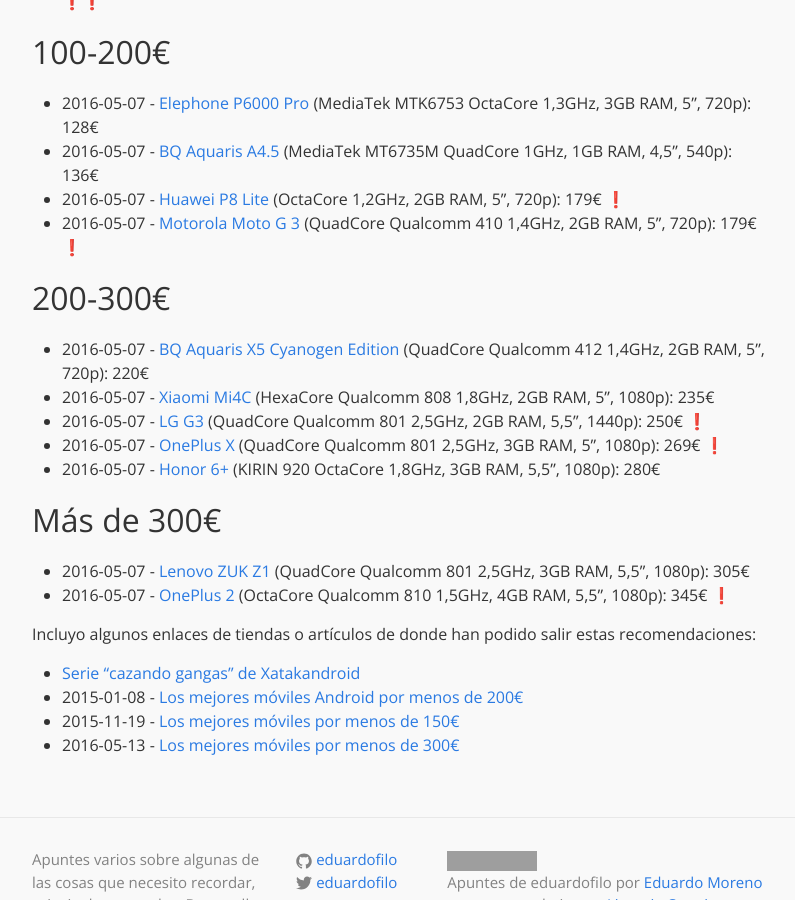
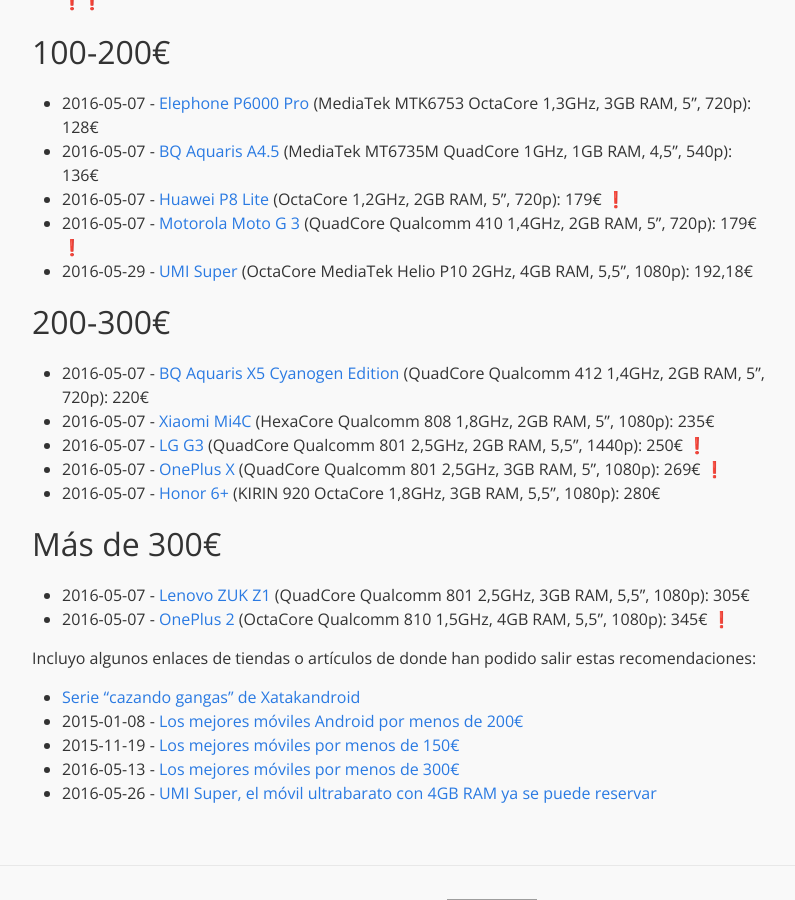
Before and after one commit to eduardofilo/eduardofilo.jekyll, a Jekyll site: the page built from _posts/2015-01-09-moviles.md, in a window 1280 px wide and 900 px high, scrolled down 792 px. Shown: the whole window, without its empty margins (238-1033 px from the left). Built offline with Jekyll 4.4.1, drawn with Linux system fonts in a browser that asks for light colours; emoji names are drawn with the system emoji font; grey boxes are pictures that could not be loaded.

Commit message:
Añadido UMI Super

```diff
--- a/_posts/2015-01-09-moviles.md
+++ b/_posts/2015-01-09-moviles.md
@@ -19,6 +19,7 @@
 * 2016-05-07 - [BQ Aquaris A4.5](http://www.amazon.es/dp/B015KDORSM) (MediaTek MT6735M QuadCore 1GHz, 1GB RAM, 4,5”, 540p): 136€
 * 2016-05-07 - [Huawei P8 Lite](http://www.amazon.es/dp/B00W1KSK86) (OctaCore 1,2GHz, 2GB RAM, 5”, 720p): 179€ :exclamation:
 * 2016-05-07 - [Motorola Moto G 3](http://www.amazon.es/dp/B013P2K9NC/) (QuadCore Qualcomm 410 1,4GHz, 2GB RAM, 5”, 720p): 179€ :exclamation:
+* 2016-05-29 - [UMI Super](http://www.banggood.com/UMI-Super-5_5-inch-Fingerprint-4GB-RAM-32GB-ROM-Helio-P10-MT6755-Octa-core-4G-Smartphone-p-1054938.html) (OctaCore MediaTek Helio P10 2GHz, 4GB RAM, 5,5”, 1080p): 192,18€
 
 ## 200-300€
 
@@ -39,3 +40,4 @@
 * 2015-01-08 - [Los mejores móviles Android por menos de 200€](http://www.elandroidelibre.com/2015/01/los-mejores-moviles-android-por-menos-de-200e.html)
 * 2015-11-19 - [Los mejores móviles por menos de 150€](http://www.elandroidelibre.com/2015/11/los-mejores-moviles-por-menos-de-150e.html)
 * 2016-05-13 - [Los mejores móviles por menos de 300€](http://www.elandroidelibre.com/2016/05/mejores-moviles-por-menos-de-300.html)
+* 2016-05-26 - [UMI Super, el móvil ultrabarato con 4GB RAM ya se puede reservar](http://www.elandroidelibre.com/2016/05/umi-super-movil-ultrabarato-4gb-reservar.html)
```
